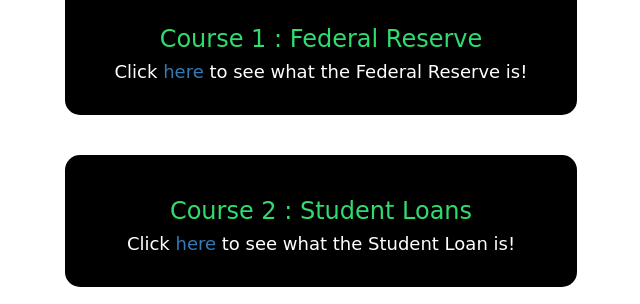
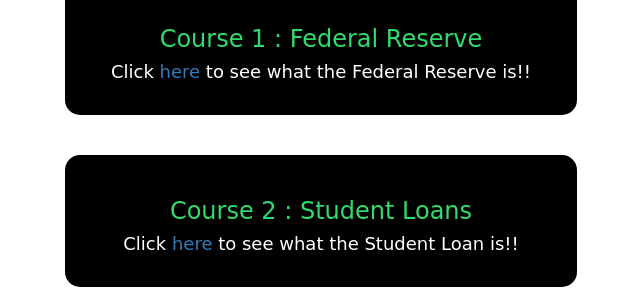
Before and after one commit to KayaanPro/FinanceKids-, a plain HTML site: page Course.html in a window 1280 px wide. Shown: the part 168-472 px from the top of the page, 319-959 px from the left. Drawn offline with nearby package versions, Linux system fonts and the light colour scheme; a web font is replaced by a local one.

Commit message:
Update Course.html

```diff
--- a/Course.html
+++ b/Course.html
@@ -33,7 +33,7 @@
             <h3 id="h3_1">Course 1 :
               Federal Reserve
             </h3>
-            <h4>Click <a href="https://www.powtoon.com/s/dvDKBzaYQe1/1/m/s">here</a> to see what the Federal Reserve is!</h4>
+            <h4>Click <a href="https://www.powtoon.com/s/dvDKBzaYQe1/1/m/s">here</a> to see what the Federal Reserve is!!</h4>
             <br>
           </div>
           <br><br>
@@ -43,7 +43,7 @@
             <h3 id="h3_1">Course 2 :
               Student Loans
             </h3>
-            <h4>Click <a href="https://www.powtoon.com/s/g6cSUNiaYgS/1/m/s">here</a> to see what the Student Loan is!</h4>
+            <h4>Click <a href="https://www.powtoon.com/s/g6cSUNiaYgS/1/m/s">here</a> to see what the Student Loan is!!</h4>
             <br>
           </div>
 
```
